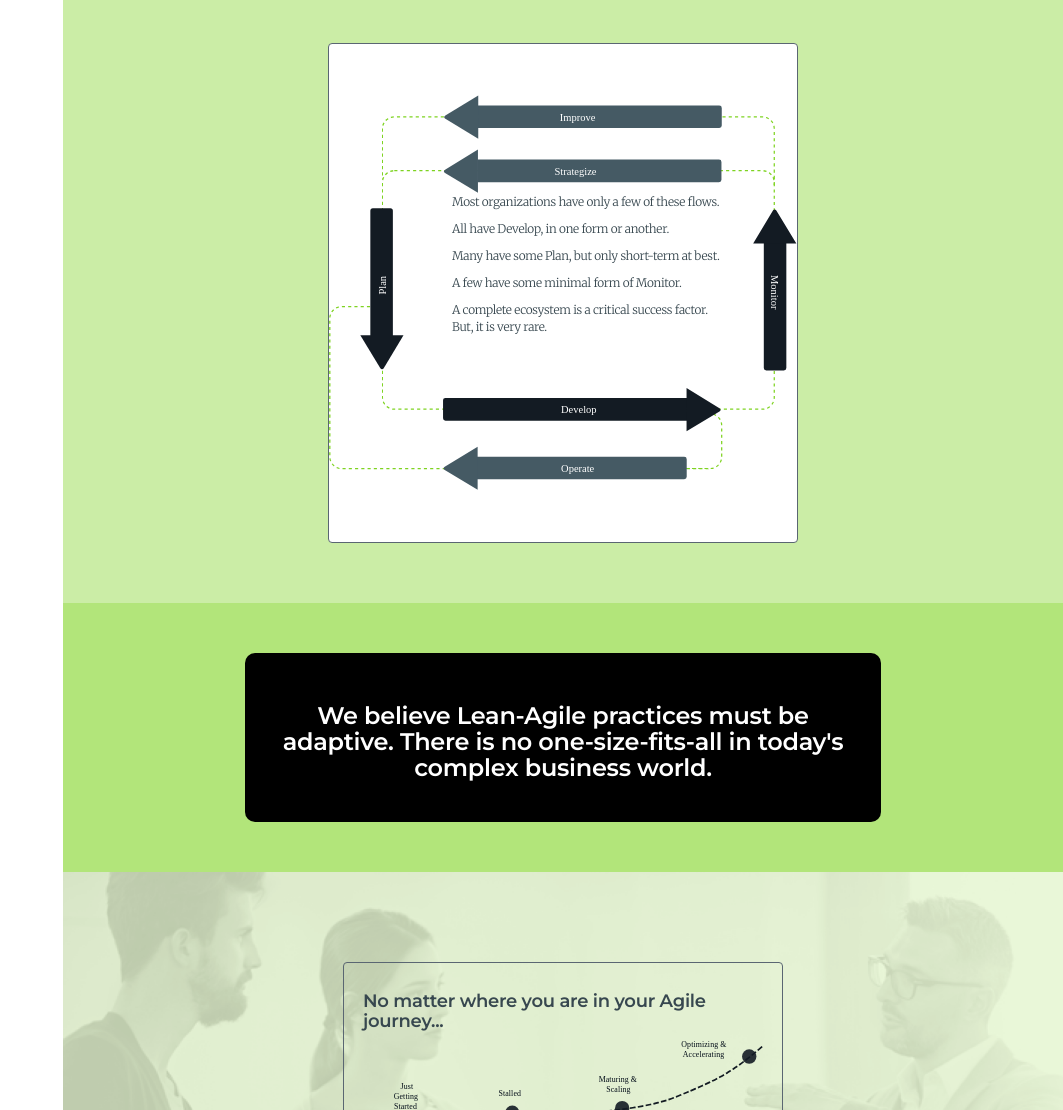
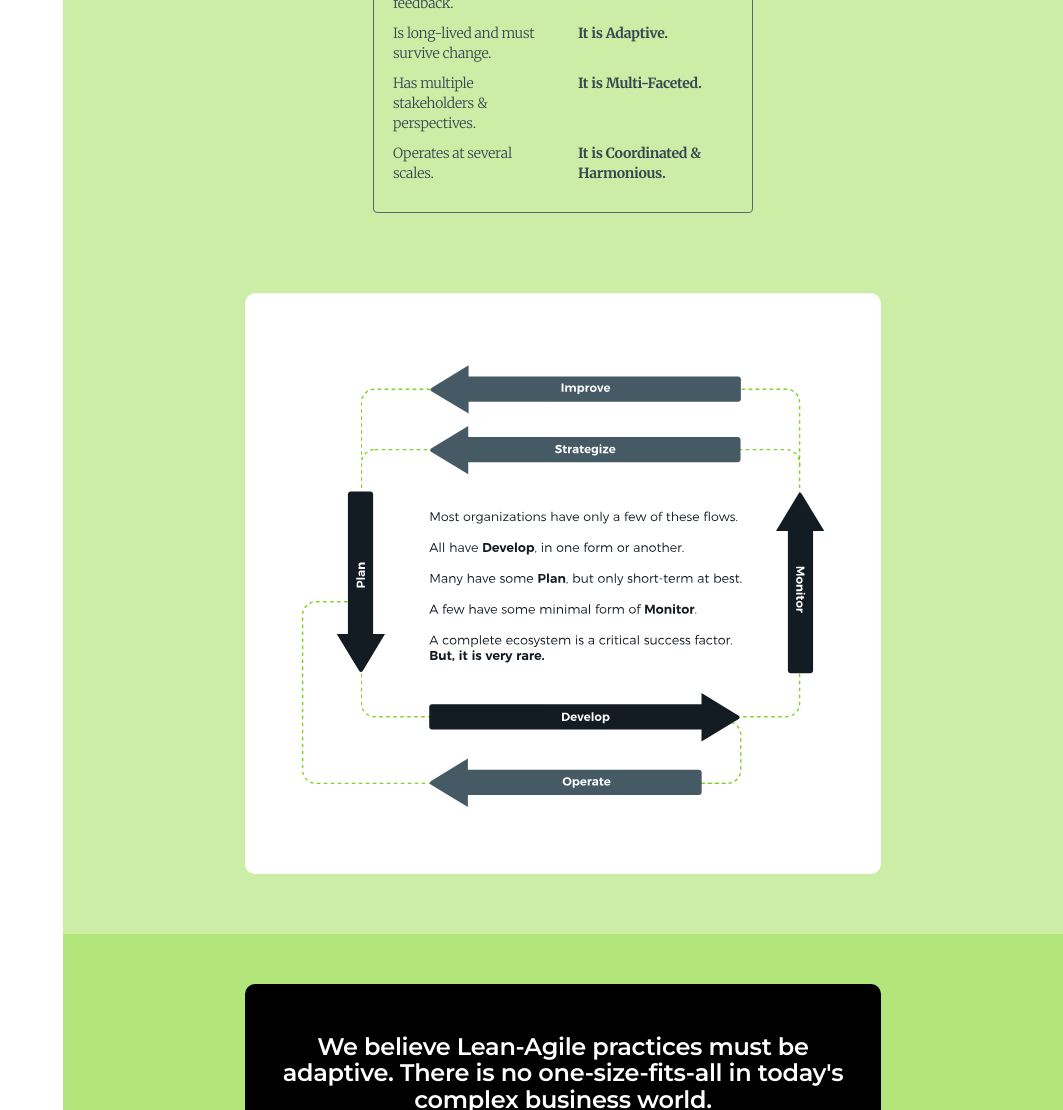
Before and after one commit to Pearl-Snap/alani, a PHP site: page /approach.php in a window 1280 px wide. Shown: the part 1746-2856 px from the top of the page, without its empty margins (217-1280 px from the left). Run offline with PHP 8.4, Linux system fonts and the light colour scheme; some libraries are stand-ins or nearby versions.

Commit message:
content changes

```diff
--- a/approach.php
+++ b/approach.php
@@ -55,10 +55,14 @@
 					<h2 class="text-center">Our Approach</h2>
 				</div>
 			</div>
+			<div class="row">
+				<div class="col-xs-12"></div>
+			</div>
 			<div class="row" style="background-color: #ffffff;">
-				<div class="col-md-6 col-md-offset-3" style="padding: 30px;">
+				<div class="col-md-6 col-md-offset-3" style="padding: 60px; position: relative;">
+					<div style="position: absolute; top: 60px; left: 50%; margin-right: -50%; transform: translate(-50%, -50%); z-index: 5;"><img src="img/icn-approach-1.svg" alt="1"/></div>
 					<div class="well-md">
-						<h4>To start, what most organizations don't realize...</h4>
+						<h4 style="margin-top: 35px;">To start, what most organizations don't realize...</h4>
 						<p>There are 4 distinct generations of Agility, i.e. 4 stages of development in Agile thought and practice.</p>
 						<p>Many organizations are stuck in the 1st or early 2nd generation conception and practice of Agility. However, to succeed, most of these organizations need to adopt 3rd or 4th generation.</p>
 						<p>The 3rd and 4th gen Agility practices are only now becoming commonplace.</p>
@@ -78,9 +82,10 @@
 				</div>
 			</div>
 			<div class="row" style="background-color: #cbeda6;">
-				<div class="col-md-6 col-md-offset-3" style="padding: 30px;">
+				<div class="col-md-6 col-md-offset-3" style="padding: 60px; position: relative;">
+					<div style="position: absolute; top: 60px; left: 50%; margin-right: -50%; transform: translate(-50%, -50%); z-index: 5;"><img src="img/icn-approach-2.svg" alt="2"/></div>
 					<div class="well-md">
-						<h4>A unified ecosystem is a critical success factor. The ecosystem:</h4>
+						<h4 style="margin-top: 35px;">A unified ecosystem is a critical success factor.<br/>The ecosystem:</h4>
 						<div class="row">
 							<div class="col-md-6"><p>Must be driven by feedback.</p></div>
 							<div class="col-md-6"><p><strong>It is Reality-based.</strong></p></div>
@@ -101,17 +106,9 @@
 				</div>
 			</div>
 			<div class="row" style="background-color: #cbeda6;">
-				<div class="col-xs-6 col-xs-offset-3">
-					<div class="well-md m-b-lg" style="position: relative; min-height: 500px; background-color: #ffffff; background-image: url(img/img-flowillustration.svg); background-size: contain; background-repeat: no-repeat; background-position: center; padding: 30px;">
-						<div class="col-xs-8 col-xs-offset-2" style="position: absolute; top: 30%;">
-							<small>
-							<p>Most organizations have only a few of these flows.</p>
-							<p>All have Develop, in one form or another.</p>
-							<p>Many have some Plan, but only short-term at best.</p>
-							<p>A few have some minimal form of Monitor.</p>
-							<p>A complete ecosystem is a critical success factor.<br/>But, it is very rare.</p>
-							</small>
-						</div>
+				<div class="col-xs-8 col-xs-offset-2">
+					<div class="well-sm m-b-lg" style="position: relative; background-color: #ffffff;">
+						<img src="img/img-flowillustration.svg" class="img-responsive"/>
 					</div>
 				</div>
 			</div>
@@ -122,12 +119,12 @@
 					</div>
 				</div>
 			</div>
-
-			<div class="row" style="background-color: #e5f6d3; min-height: 45vh; background: url(img/img-approach-levels.png) no-repeat top left; background-size: cover;">
-				<div class="col-md-6 col-md-offset-3" style="padding: 30px;">
-					<div class="well-md m-t-lg">
-						<h4>No matter where you are in your Agile journey...</h4>
-						<span><img src="img/img-agilejourneyline.svg" alt="Agile journey line" class="img-responsive" /></span>
+			<div class="row" style="background-color: #e5f6d3; background: url(img/img-approach-levels.png) no-repeat top left; background-size: cover;">
+				<div class="col-md-6 col-md-offset-3" style="padding: 60px; position: relative;">
+					<div style="position: absolute; top: 60px; left: 50%; margin-right: -50%; transform: translate(-50%, -50%); z-index: 5;"><img src="img/icn-approach-3.svg" alt="3"/></div>
+					<div class="well-md">
+						<h4 style="margin-top: 35px;">No matter where you are in your Agile journey...</h4>
+						<span><img src="img/img-agilejourneyline.svg" alt="Agile journey line" class="img-responsive" style="margin: 65px 0px 65px 0px;" /></span>
 						<p>We customize our solution to meet your unique needs and have the hard-won experience and expertise to achieve the highest results for your investment.</p>
 					</div>
 				</div>
```
Also changed, not shown: about-us.php (+4 -4 lines), index.php (+23 -30 lines), img/btn-aboutus.svg, img/btn-ourservices.svg, img/img-flowillustration.svg.
